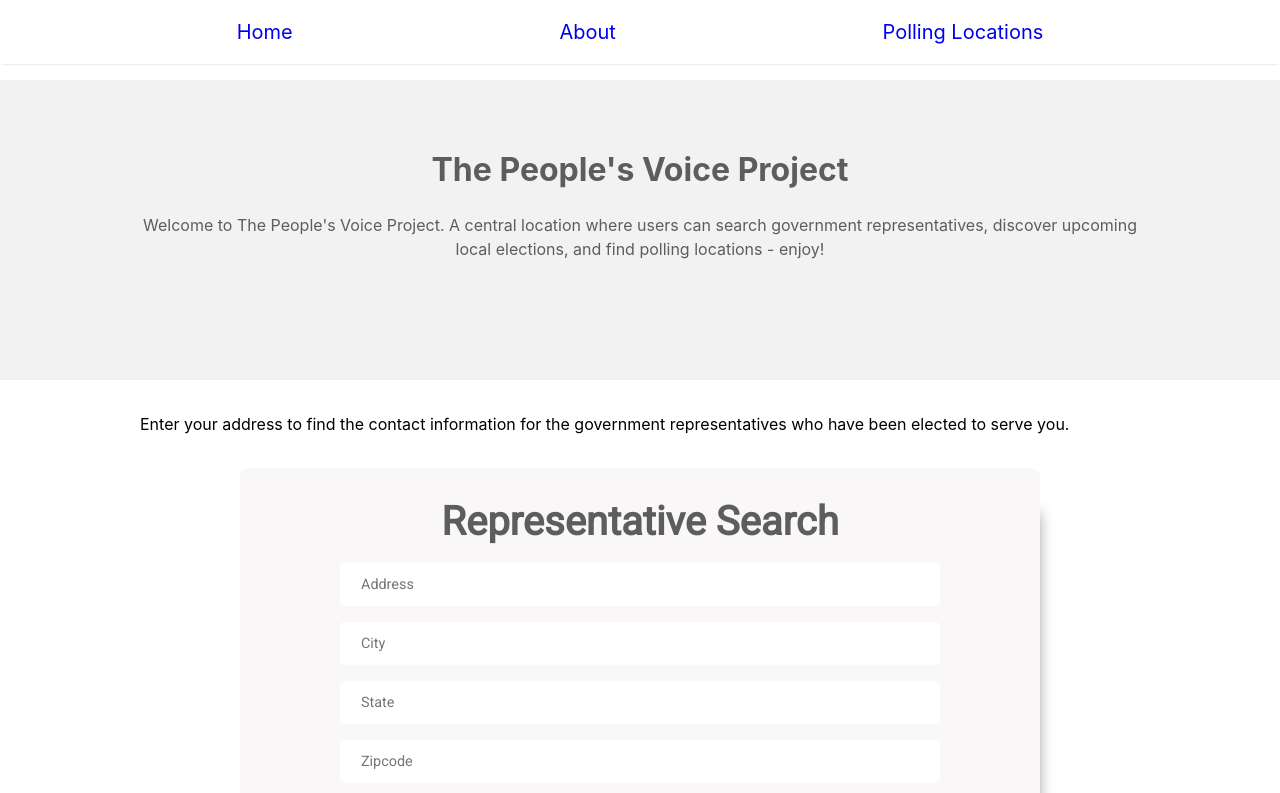
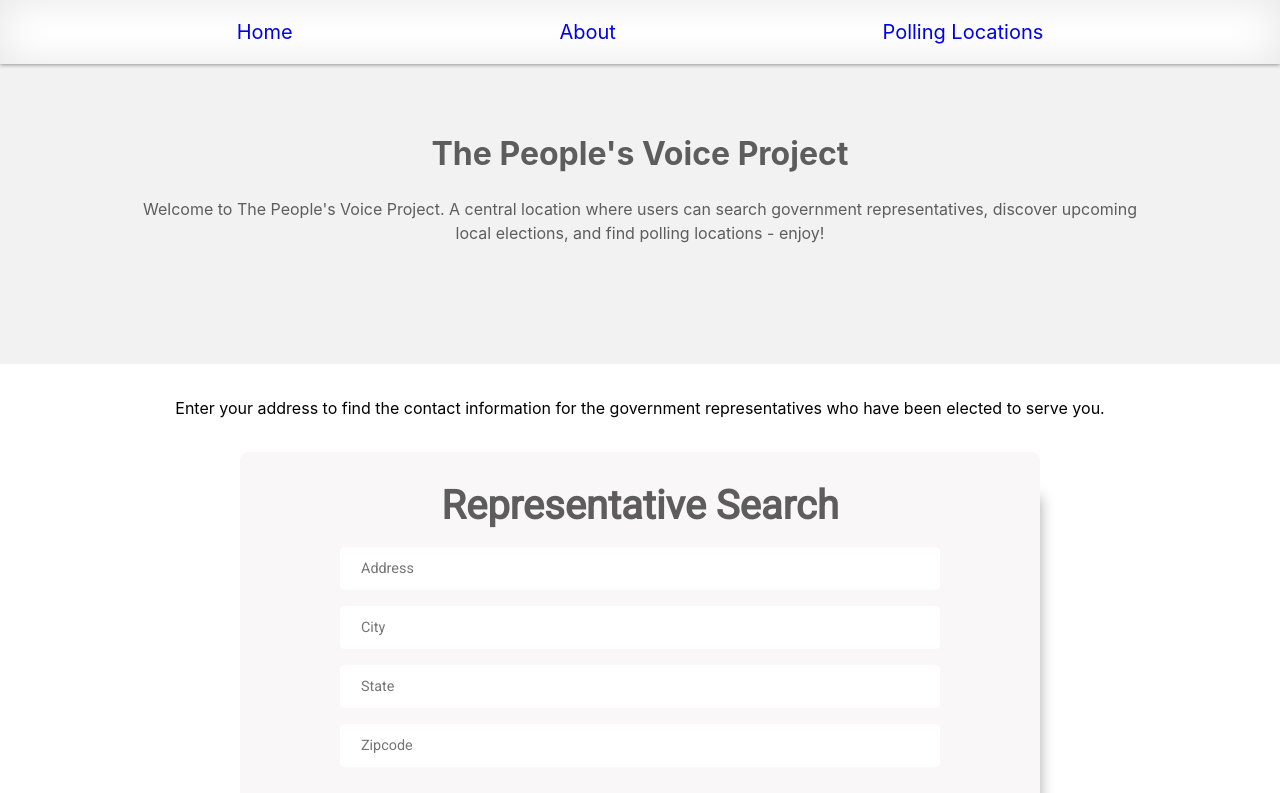
Before and after one commit to bcantello/peoples_voice_project, a React (Create React App) app: page / in a window 1280 px wide. Shown: the top 793 px of the page. Built offline with nearby package versions, Linux system fonts and the light colour scheme; no server answers.

Commit message:
updates nav styling

```diff
--- a/src/components/home/home.css
+++ b/src/components/home/home.css
@@ -12,7 +12,6 @@
     max-width: 1000px;
     margin: auto;
     text-align: center;
-    /* padding-top: 5%; */
     padding-top: 5vh;
     padding-bottom: 1%;
 }
@@ -25,7 +24,6 @@
     line-height: 1.5em;
     text-align: center;
     padding-top: 1%;
-    /* padding-bottom: 5%; */
     padding-bottom: 5vh;
 }
 
@@ -40,5 +38,5 @@
     max-width: 1000px;
     margin: 2em auto;
     line-height: 1.5em;
-    text-align: justify;
+    text-align: center;
 }
--- a/src/components/navigation/navigation.css
+++ b/src/components/navigation/navigation.css
@@ -1,8 +1,10 @@
 nav {
     display: flex;
     justify-content: space-evenly;
-    box-shadow: 0 2px 2px -2px rgba(0,0,0,.2);
-    margin-bottom: 1em;
+    position:relative;
+    -webkit-box-shadow:0 1px 4px rgba(0, 0, 0, 0.4), 0 0 40px rgba(0, 0, 0, 0.1) inset;
+    -moz-box-shadow:0 1px 4px rgba(0, 0, 0, 0.4), 0 0 40px rgba(0, 0, 0, 0.1) inset;
+    box-shadow:0 1px 4px rgba(0, 0, 0, 0.4), 0 0 40px rgba(0, 0, 0, 0.1) inset;
 }
 
 nav div {
```
